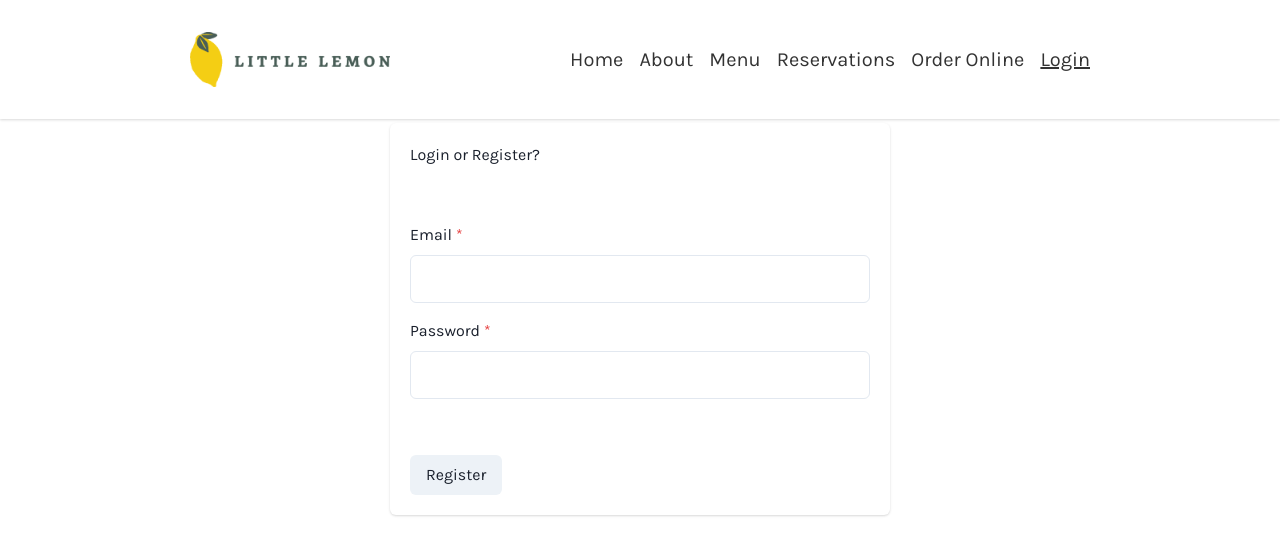
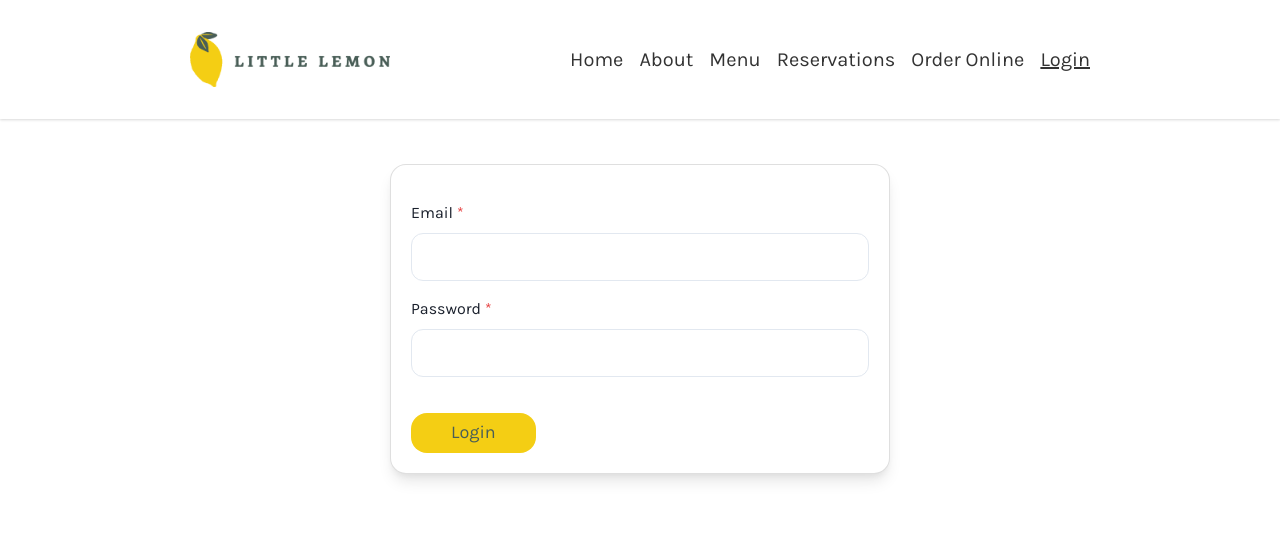
Before and after one commit to bannerett/little-lemon, a React (Create React App) app: page /login in a window 1280 px wide. Shown: the top 554 px of the page. Built offline with nearby package versions, Linux system fonts and the light colour scheme; a web font is replaced by a local one.

Commit message:
update: install formik and set up login form with validation (#15)

```diff
--- a/package.json
+++ b/package.json
@@ -16,6 +16,7 @@
     "@types/node": "^16.18.11",
     "@types/react": "^18.0.27",
     "@types/react-dom": "^18.0.10",
+    "formik": "^2.2.9",
     "framer-motion": "^8.5.2",
     "localforage": "^1.10.0",
     "match-sorter": "^6.3.1",
@@ -27,7 +28,8 @@
     "react-router-dom": "^6.7.0",
     "react-scripts": "5.0.1",
     "sort-by": "^1.2.0",
-    "web-vitals": "^2.1.4"
+    "web-vitals": "^2.1.4",
+    "yup": "^0.32.11"
   },
   "scripts": {
     "start": "react-scripts start",
--- a/src/components/DishCard.tsx
+++ b/src/components/DishCard.tsx
@@ -5,7 +5,6 @@ import { Minus, Plus } from 'phosphor-react';
 
 const DishCard = memo<SpecialDish>(
   ({ id, imgSrc, heading, price, description, icon, label, onAdd, onRemove, count }) => {
-    console.log('render', count);
     return (
       <Card rounded={16} overflow="hidden">
         <Image src={imgSrc} objectFit="cover" h={186} />
--- a/src/components/FormInput.tsx
+++ b/src/components/FormInput.tsx
@@ -16,7 +16,7 @@ function FormInput({ label, type, size, isRequired, isInvalid, errorMessage, ...
       aria-errormessage={errorMessage}
     >
       <FormLabel>{label}</FormLabel>
-      <Input type={type ?? 'text'} size={size ?? 'lg'} maxWidth="100%" {...props} />
+      <Input type={type ?? 'text'} size={size ?? 'lg'} maxWidth="100%" borderRadius={12} {...props} />
       <FormErrorMessage>{errorMessage}</FormErrorMessage>
     </FormControl>
   );
--- a/src/components/LoginForm.tsx
+++ b/src/components/LoginForm.tsx
@@ -1,63 +1,94 @@
-import { BaseSyntheticEvent, useCallback, useRef, useState } from 'react';
+/* eslint @typescript-eslint/no-unused-vars: 1 */
+import { useRef } from 'react';
 import { useNavigate } from 'react-router-dom';
-import { useSelector } from 'react-redux';
-import { Button, Card, CardBody, CardFooter, CardHeader, useToast } from '@chakra-ui/react';
+import { useFormik } from 'formik';
+import * as Yup from 'yup';
+import { Button, Card, CardBody, CardFooter, useToast } from '@chakra-ui/react';
+import FormInput from 'components/FormInput';
 import { useAppDispatch } from 'store/store';
-import { selectAuth, setAuth } from 'store/auth/authSlice';
-import FormInput from './FormInput';
+import { setAuth } from 'store/auth/authSlice';
+import { wait } from 'utils/wait';
+
+const validationSchema = Yup.object().shape({
+  email: Yup.string().email('Invalid email address').required('Email is required'),
+  password: Yup.string().required('Password is required').min(6, 'Password must be at least 6 characters'),
+});
 
 function LoginForm() {
   const navigate = useNavigate();
   const dispatch = useAppDispatch();
   const toast = useToast();
-  const auth = useSelector(selectAuth);
-  const [email, setEmail] = useState('');
-  const [password, setPassword] = useState('');
-  const [loading, setLoading] = useState(false);
 
   const timeoutRef = useRef<NodeJS.Timeout | null>(null);
-  const register = useCallback(() => {
+
+  const { getFieldProps, handleSubmit, touched, errors, isSubmitting } = useFormik({
+    initialValues: { email: '', password: '' },
+    validationSchema,
+    onSubmit: async form => {
+      try {
         if (timeoutRef.current) {
           clearTimeout(timeoutRef.current);
         }
 
-    setLoading(true);
-
-    timeoutRef.current = setTimeout(() => {
-      setLoading(false);
-      dispatch(setAuth({ id: Date.now().toString(), email, password }));
+        await wait(2000).then(() => {
+          dispatch(setAuth({ ...form, id: Date.now().toString() }));
           toast({
             status: 'success',
             title: 'Login Success',
             description: 'Login Success',
+            duration: 1000,
+            isClosable: true,
             onCloseComplete: () => {
               navigate('/');
             },
           });
-    }, 2000);
-  }, [dispatch, email, navigate, password, toast]);
-
-  const handleChangeEmail = useCallback((e: BaseSyntheticEvent) => {
-    setEmail(e.target.value);
-  }, []);
-
-  const handleChangePassword = useCallback((e: BaseSyntheticEvent) => {
-    setPassword(e.target.value);
-  }, []);
+        });
+      } catch (e) {
+        toast({
+          status: 'error',
+          title: 'Login Error',
+          description: (e as Record<string, any>).message,
+        });
+      }
+    },
+  });
 
   return (
-    <Card as="form" w={['100%', 500]}>
-      <CardHeader>Login or Register?</CardHeader>
-      <CardBody>
-        <FormInput isRequired type="email" label="Email" value={email} onChange={handleChangeEmail} />
-        <FormInput isRequired type="password" label="Password" value={password} onChange={handleChangePassword} />
+    <form onSubmit={handleSubmit}>
+      <Card w={['100%', 500]} shadow="lg" border="1px solid rgba(0,0,0,0.125)" borderRadius={16}>
+        <CardBody pb={0}>
+          <FormInput
+            isRequired
+            isInvalid={!!errors.email && touched.email}
+            type="email"
+            label="Email"
+            errorMessage={errors.email}
+            {...getFieldProps('email')}
+          />
+          <FormInput
+            isRequired
+            isInvalid={!!errors.password && touched.password}
+            type="password"
+            label="Password"
+            errorMessage={errors.password}
+            {...getFieldProps('password')}
+          />
         </CardBody>
         <CardFooter>
-        <Button isDisabled={auth.user.id} isLoading={loading} onClick={register}>
-          Register
+          <Button
+            type="submit"
+            backgroundColor="primary.yellow"
+            color="primary.green"
+            isDisabled={!!Object.values(errors).length}
+            isLoading={isSubmitting}
+            sx={{ px: 10, py: 2.5, fontSize: 18, lineHeight: 1.5 }}
+            _hover={{ color: 'primary.yellow', backgroundColor: 'primary.green' }}
+          >
+            Login
           </Button>
         </CardFooter>
       </Card>
+    </form>
   );
 }
 
--- a/src/providers/UIProvider.tsx
+++ b/src/providers/UIProvider.tsx
@@ -39,6 +39,7 @@ const theme = extendTheme({
         fontWeight: 400,
         lineHeight: 1.25,
         textTransform: 'capitalize',
+        borderRadius: 16,
       },
       defaultProps: {
         fontSize: 18,
--- /dev/null
+++ b/src/utils/wait.ts
@@ -0,0 +1 @@
+export const wait = async (ms: number) => await new Promise(resolve => setTimeout(resolve, ms));
```
Also changed, not shown: 1 other file (tests, documents, lock files or other folders). Lines whose indentation alone changed are shown as unchanged.
